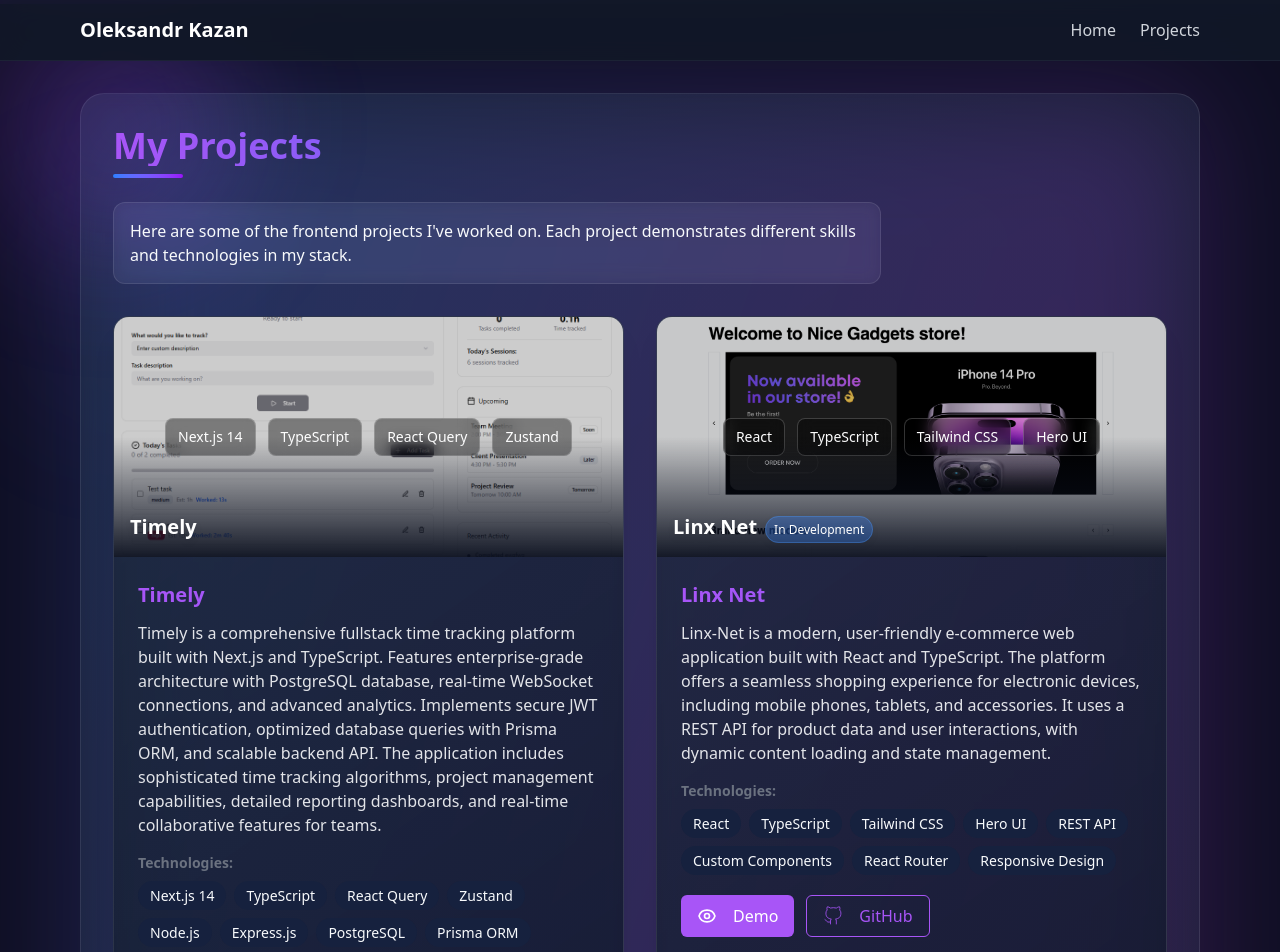
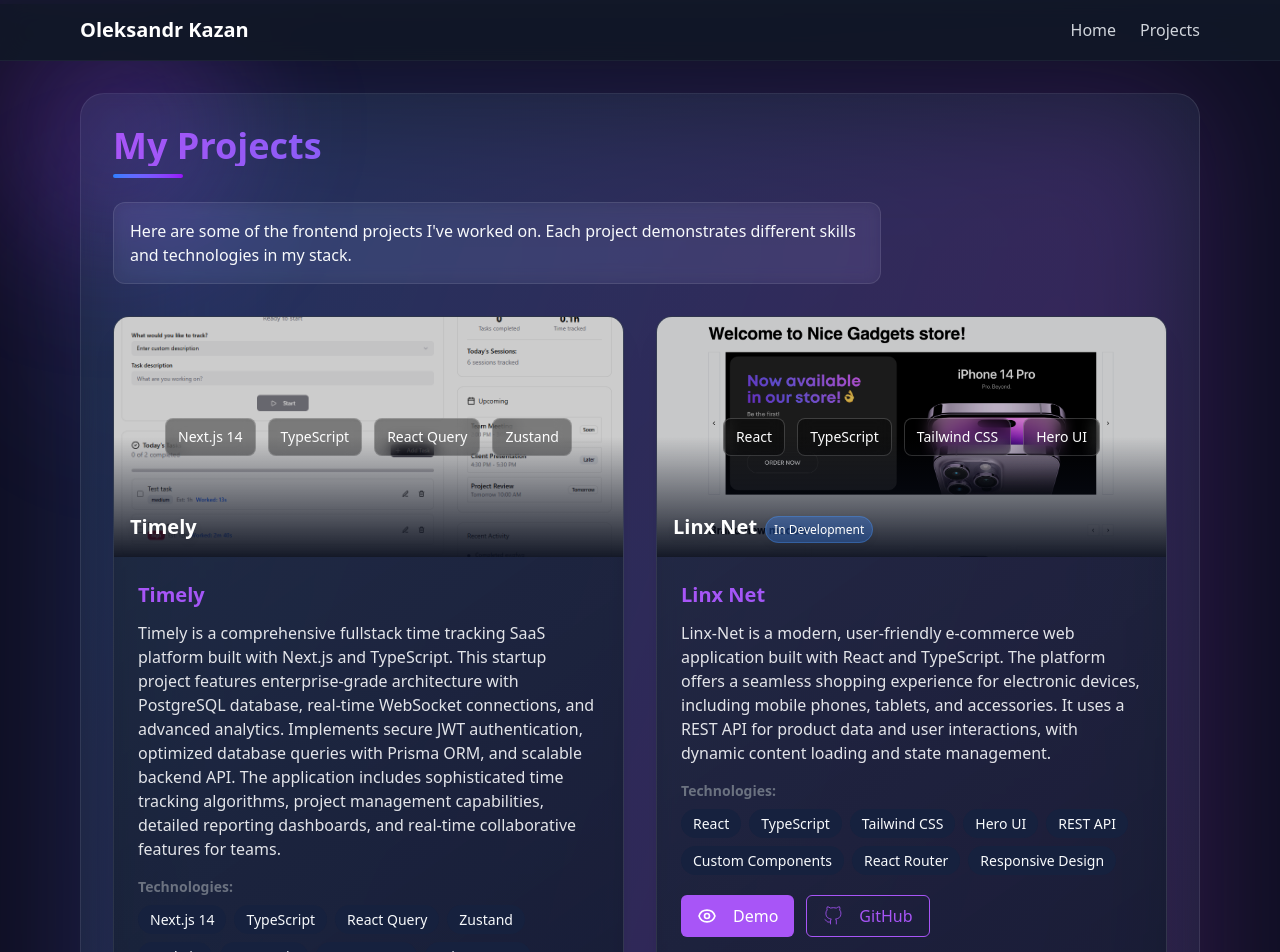
Before and after one commit to no1pain/next-cv-website, a Next.js app: page /projects in a window 1280 px wide. Shown: the top 952 px of the page. Built offline with nearby package versions, Linux system fonts and the light colour scheme.

Commit message:
Update ProjectsData.ts

```diff
--- a/src/app/components/projects/ProjectsData.ts
+++ b/src/app/components/projects/ProjectsData.ts
@@ -5,7 +5,7 @@
     id: 1,
     title: "Timely",
     description:
-      "Timely is a comprehensive fullstack time tracking platform built with Next.js and TypeScript. Features enterprise-grade architecture with PostgreSQL database, real-time WebSocket connections, and advanced analytics. Implements secure JWT authentication, optimized database queries with Prisma ORM, and scalable backend API. The application includes sophisticated time tracking algorithms, project management capabilities, detailed reporting dashboards, and real-time collaborative features for teams.",
+      "Timely is a comprehensive fullstack time tracking SaaS platform built with Next.js and TypeScript. This startup project features enterprise-grade architecture with PostgreSQL database, real-time WebSocket connections, and advanced analytics. Implements secure JWT authentication, optimized database queries with Prisma ORM, and scalable backend API. The application includes sophisticated time tracking algorithms, project management capabilities, detailed reporting dashboards, and real-time collaborative features for teams.",
     technologies: [
       "Next.js 14",
       "TypeScript",
@@ -26,8 +26,8 @@
     icon: "M12 8v4l3 3m6-3a9 9 0 11-18 0 9 9 0 0118 0z",
     gradient: "from-emerald-500 via-teal-500 to-cyan-500",
     link: "#",
-    demoLink: "#",
-    githubLink: "#",
+    demoLink: "https://timely-web-coral.vercel.app/",
+    githubLink: "",
     previewImage: "/preview-images/timely.png",
   },
   {
```
